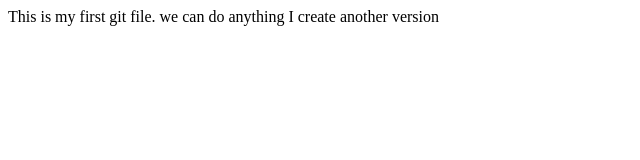
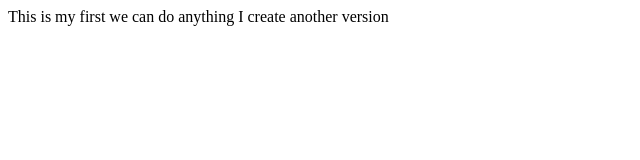
Before and after one commit to Akshay3237/learning, a plain HTML site: page index.html in a window 1280 px wide. Shown: the full height of the page, 0-640 px from the left. Drawn offline with Linux system fonts and the light colour scheme.

Commit message:
fourth version

```diff
--- a/index.html
+++ b/index.html
@@ -7,7 +7,7 @@
     <title>Document</title>
 </head>
 <body>
-    This is my first git file.
+    This is my first
     we can do anything
     I create another version
 </body>
```
